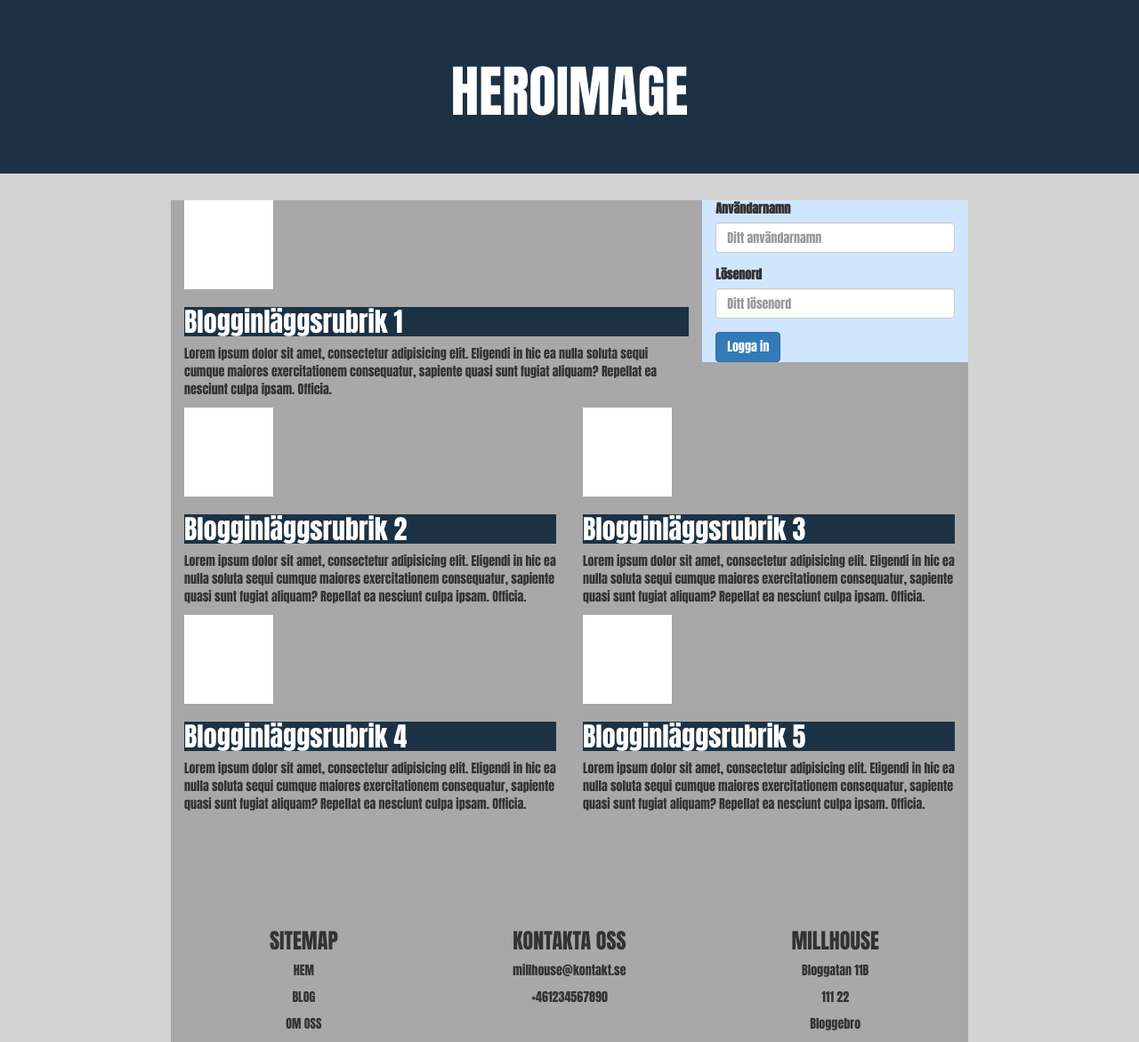
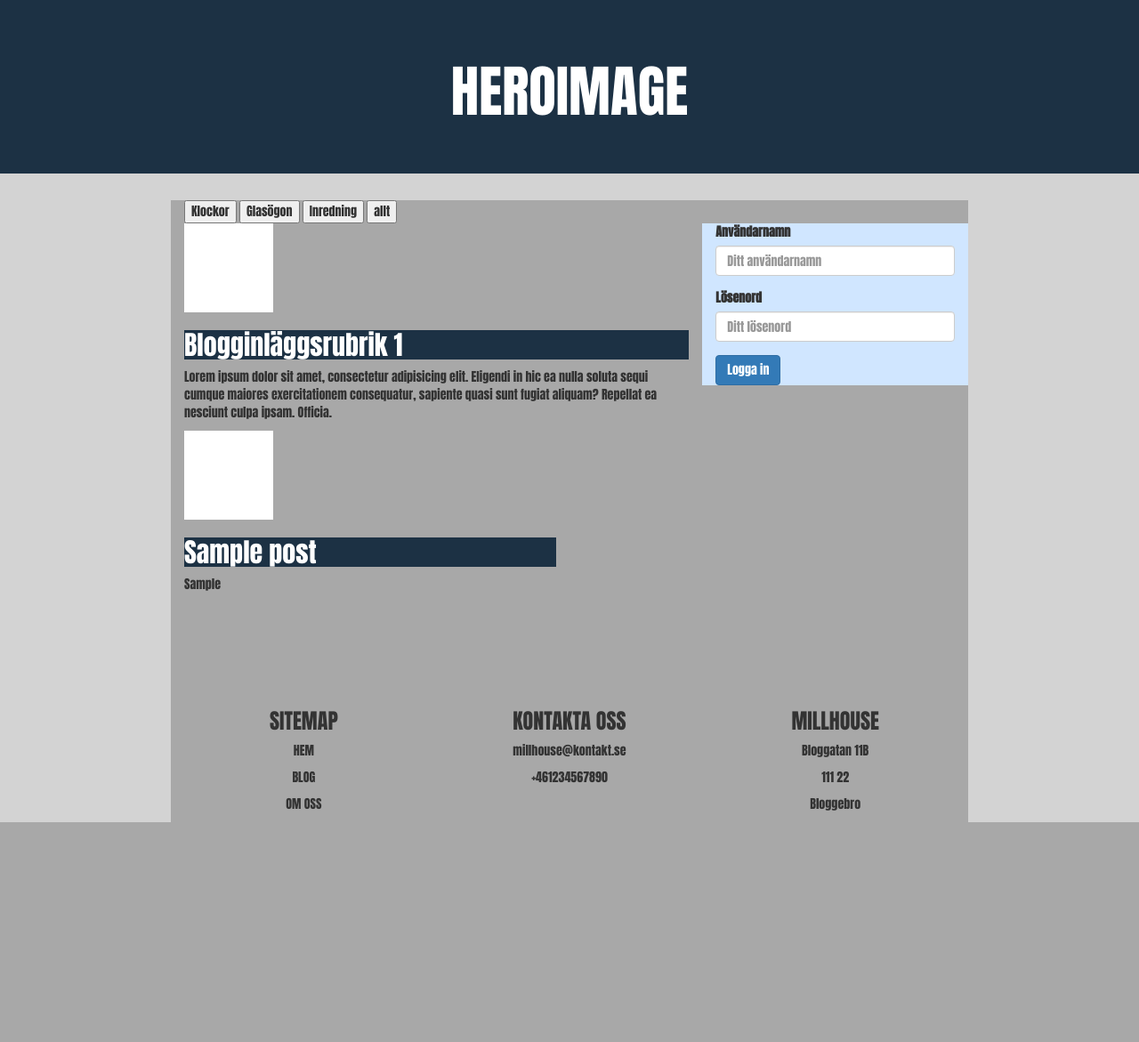
Before and after one commit to axelferb/millhouseprojekt, a PHP site: page / in a window 1280 px wide. Shown: the part 50-1221 px from the top of the page at 89% size. After the commit the page ends 974 px from the top, so only its background shows below. Run offline with PHP 8.4, Linux system fonts and the light colour scheme; tables that the repository leaves empty or names only in its code hold one stand-in row (values such as "Sample post"); some libraries are stand-ins or nearby versions.

Commit message:
sortering fixad

```diff
--- a/index.php
+++ b/index.php
@@ -2,6 +2,13 @@
 <html lang="en">
 <?php
 require 'head.php';
+require 'partials/database.php';
+require 'partials/functions.php';
+
+$statement = $pdo->prepare("SELECT * FROM posts ORDER BY id DESC");
+$statement->execute();
+$posts = $statement->fetchALL(PDO::FETCH_ASSOC);
+
 ?>
 <body>
     <?php
@@ -12,6 +19,14 @@ require 'head.php';
     </div>
     <div class="container">
         <div class="row">
+          <div class= "col-xs-12">
+           <form action="index.php" method="POST">
+                        <input type="submit" name="Klockor" value="Klockor">
+                        <input type="submit" name="Glasögon" value="Glasögon">
+                        <input type="submit" name="Inredning" value="Inredning">
+                        <input type="submit" name="all" value="allt">
+                    </form>
+            </div>
             <div class="col-xs-12 col-md-8">
                 <div class="profilbild"></div>
                 <h2>Blogginläggsrubrik 1</h2>
@@ -31,30 +46,23 @@ require 'head.php';
                     <button type="submit" class="btn btn-primary">Logga in</button>
                 </form>
             </div>
-            <div class="col-xs-12 col-md-6">
-                <div class="profilbild"></div>
-                <h2>Blogginläggsrubrik 2</h2>
-                <p>Lorem ipsum dolor sit amet, consectetur adipisicing elit. Eligendi in hic ea nulla soluta sequi cumque maiores
-                    exercitationem consequatur, sapiente quasi sunt fugiat aliquam? Repellat ea nesciunt culpa ipsam. Officia.</p>
-            </div>
-            <div class="col-xs-12 col-md-6">
-                <div class="profilbild"></div>
-                <h2>Blogginläggsrubrik 3</h2>
-                <p>Lorem ipsum dolor sit amet, consectetur adipisicing elit. Eligendi in hic ea nulla soluta sequi cumque maiores
-                    exercitationem consequatur, sapiente quasi sunt fugiat aliquam? Repellat ea nesciunt culpa ipsam. Officia.</p>
-            </div>
-            <div class="col-xs-12 col-md-6">
-                <div class="profilbild"></div>
-                <h2>Blogginläggsrubrik 4</h2>
-                <p>Lorem ipsum dolor sit amet, consectetur adipisicing elit. Eligendi in hic ea nulla soluta sequi cumque maiores
-                    exercitationem consequatur, sapiente quasi sunt fugiat aliquam? Repellat ea nesciunt culpa ipsam. Officia.</p>
-            </div>
-            <div class="col-xs-12 col-md-6">
-                <div class="profilbild"></div>
-                <h2>Blogginläggsrubrik 5</h2>
-                <p>Lorem ipsum dolor sit amet, consectetur adipisicing elit. Eligendi in hic ea nulla soluta sequi cumque maiores
-                    exercitationem consequatur, sapiente quasi sunt fugiat aliquam? Repellat ea nesciunt culpa ipsam. Officia.</p>
-            </div>
+                 <?php
+
+
+                if (isset($_POST['Klockor'])) {
+                    handleCategory($_POST["Klockor"]);
+                   }
+                elseif (isset($_POST['Glasögon'])) {
+                    handleCategory($_POST["Glasögon"]);
+                    }
+                elseif (isset($_POST['Inredning'])) {
+                    handleCategory($_POST["Inredning"]);
+                   }
+                else {
+                    allCategories();
+                }
+
+                ?>
         </div>
     </div>
     <?php
--- /dev/null
+++ b/partials/functions.php
@@ -0,0 +1,47 @@
+<?php
+
+
+function handleCategory($category) {
+
+        global $posts;
+        foreach($posts as $list){
+
+            if ($category == $list['category']){
+?>
+                <div class='col-xs-12 col-md-6'>
+
+                        <div class="profilbild"></div>
+                        <h2> <?php echo $list["title"]; ?> </h2>
+                        <p> <?php echo $list["post"]; ?> </p>
+
+
+                </div>
+<?php
+
+}
+}
+}
+
+
+
+function allCategories() {
+
+    global $posts;
+    foreach($posts as $list){
+
+?>
+    <div class='col-xs-12 col-md-6'>
+
+        <div class="profilbild"></div>
+        <h2> <?php echo $list["title"]; ?> </h2>
+        <p> <?php echo $list["post"]; ?> </p>
+    </div>
+
+<?php
+
+}
+}
+
+
+
+    ?>
```
Also changed, not shown: 2 other files.
